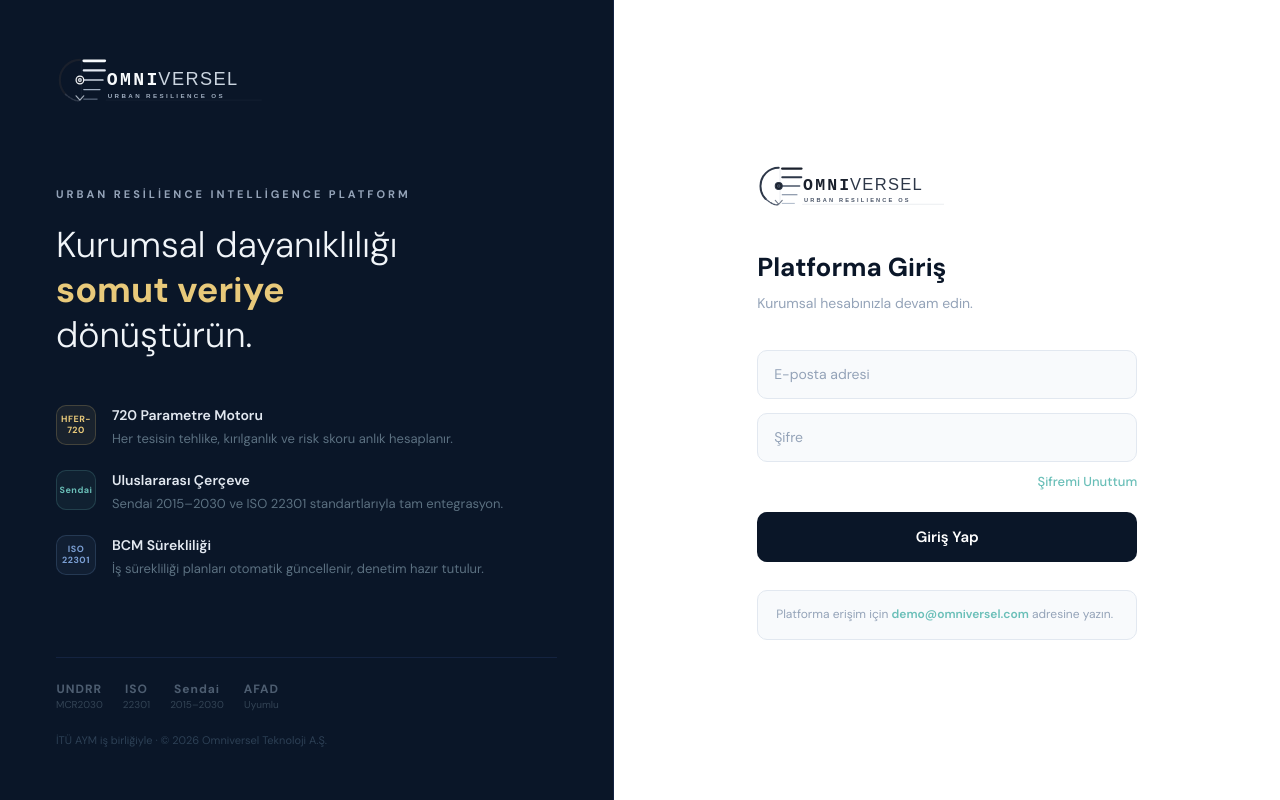
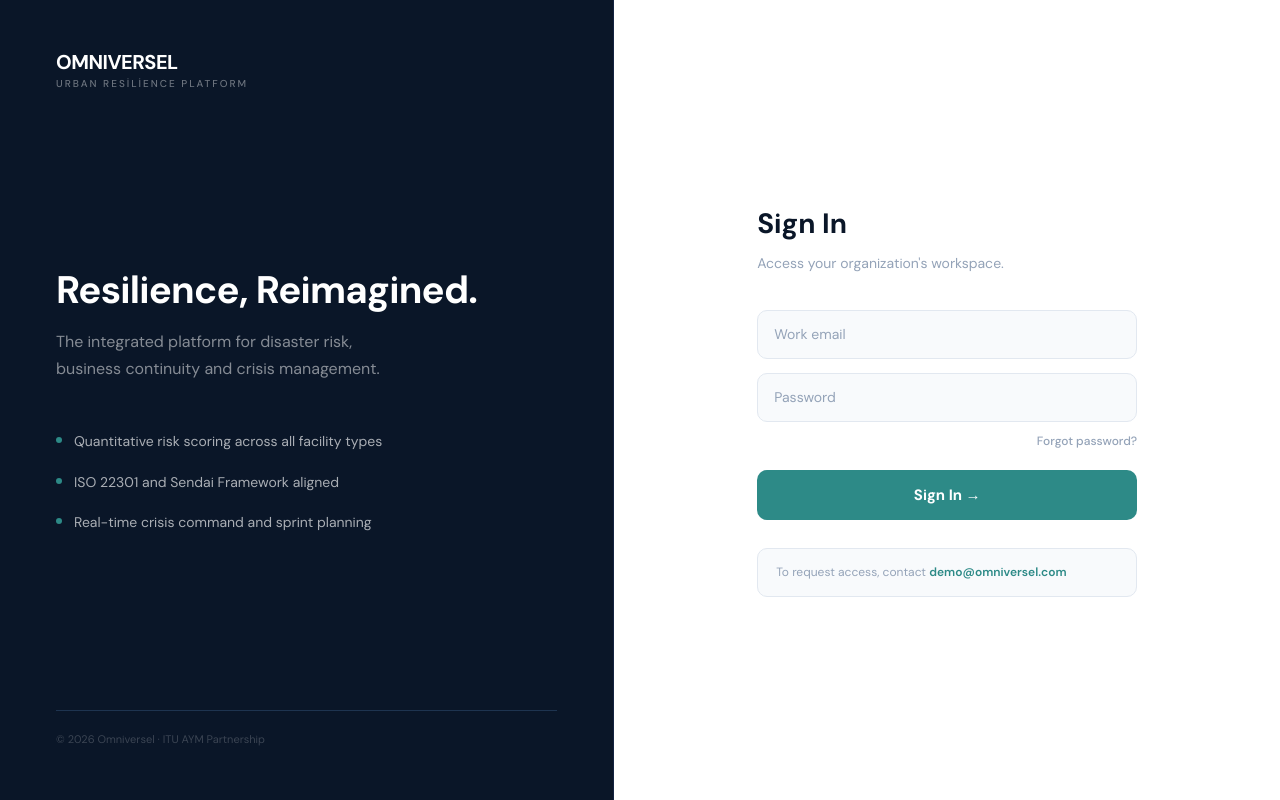
Before and after one commit to resiliagroup/resilia-platform, a Next.js app: page /login in a window 1280 px wide. Built offline with nearby package versions, Linux system fonts and the light colour scheme.

Commit message:
refactor: login sayfası İngilizce enterprise

```diff
--- a/src/app/(auth)/login/page.tsx
+++ b/src/app/(auth)/login/page.tsx
@@ -2,48 +2,27 @@
 import { useState } from 'react'
 import { useRouter } from 'next/navigation'
 import { oturumAc, rolHedefi } from '@/lib/auth'
-import OmniverselLogo from '@/components/OmniverselLogo'
 
 const N = '#0A1628'
-const G = '#E8C97A'
-const T = '#6ABFB8'
-
-function StandardLogos() {
-  const logos = [
-    { name: 'UNDRR', sub: 'MCR2030' },
-    { name: 'ISO', sub: '22301' },
-    { name: 'Sendai', sub: '2015–2030' },
-    { name: 'AFAD', sub: 'Uyumlu' },
-  ]
-  return (
-    <div style={{ display: 'flex', gap: 20, alignItems: 'center', flexWrap: 'wrap' }}>
-      {logos.map(l => (
-        <div key={l.name} style={{ textAlign: 'center', opacity: 0.5 }}>
-          <div style={{ fontSize: 12, fontWeight: 700, color: '#8FA3B8', letterSpacing: 1, lineHeight: 1.2 }}>{l.name}</div>
-          <div style={{ fontSize: 10, color: '#5B7080' }}>{l.sub}</div>
-        </div>
-      ))}
-    </div>
-  )
-}
+const T = '#2D8A87'
 
 export default function LoginPage() {
   const router = useRouter()
-  const [email, setEmail]           = useState('')
-  const [sifre, setSifre]           = useState('')
-  const [hata,  setHata]            = useState('')
-  const [yukleniyor, setYukleniyor] = useState(false)
+  const [email, setEmail]       = useState('')
+  const [password, setPassword] = useState('')
+  const [error, setError]       = useState('')
+  const [loading, setLoading]   = useState(false)
 
-  const girisYap = (e: React.FormEvent) => {
+  const handleSubmit = (e: React.FormEvent) => {
     e.preventDefault()
-    setYukleniyor(true)
-    setHata('')
+    setLoading(true)
+    setError('')
     try {
-      const kullanici = oturumAc(email, sifre)
-      router.push(rolHedefi(kullanici.rol, kullanici.tenant))
+      const user = oturumAc(email, password)
+      router.push(rolHedefi(user.rol, user.tenant))
     } catch {
-      setHata('E-posta veya şifre hatalı.')
-      setYukleniyor(false)
+      setError('Incorrect email or password.')
+      setLoading(false)
     }
   }
 
@@ -58,11 +37,11 @@ export default function LoginPage() {
              outline:none;transition:border-color .18s,box-shadow .18s}
         .inp::placeholder{color:#94A3B8}
         .inp:focus{border-color:${T};box-shadow:0 0 0 3px ${T}22}
-        .btn-login{width:100%;background:${N};color:#fff;font-weight:600;font-size:15px;
+        .btn-login{width:100%;background:${T};color:#fff;font-weight:700;font-size:15px;
                    padding:14px;border-radius:10px;border:none;cursor:pointer;
-                   font-family:'DM Sans',sans-serif;transition:background .18s,transform .1s}
-        .btn-login:hover:not(:disabled){background:#142340;transform:translateY(-1px)}
-        .btn-login:disabled{opacity:0.6;cursor:not-allowed}
+                   font-family:'DM Sans',sans-serif;transition:opacity .18s}
+        .btn-login:hover:not(:disabled){opacity:0.88}
+        .btn-login:disabled{opacity:0.55;cursor:not-allowed}
         .left-panel{display:flex}
         @media(max-width:768px){
           .left-panel{display:none!important}
@@ -70,115 +49,105 @@ export default function LoginPage() {
         }
       `}</style>
 
-      <div style={{ minHeight: '100vh', display: 'flex' }}>
+      <div style={{ minHeight:'100vh', display:'flex' }}>
 
-        {/* LEFT: Navy panel — masaüstünde görünür */}
+        {/* LEFT: Navy panel */}
         <div className="left-panel" style={{
-          width: '48%', minHeight: '100vh', background: N,
-          flexDirection: 'column', justifyContent: 'space-between',
-          padding: '52px 56px', borderRight: '1px solid #142340',
+          width:'48%', minHeight:'100vh', background:N,
+          flexDirection:'column', justifyContent:'space-between',
+          padding:'52px 56px', borderRight:'1px solid #142340',
         }}>
+          {/* Logo */}
           <div>
-            <OmniverselLogo width={220} height={56} variant="contrast" />
+            <div style={{ display:'flex', flexDirection:'column' }}>
+              <span style={{ fontSize:20, fontWeight:800, color:'#fff', letterSpacing:-0.5, lineHeight:1 }}>OMNIVERSEL</span>
+              <span style={{ fontSize:10, fontWeight:500, color:'rgba(255,255,255,0.4)', letterSpacing:2, textTransform:'uppercase', marginTop:4 }}>Urban Resilience Platform</span>
+            </div>
           </div>
 
+          {/* Tagline + features */}
           <div>
-            <p style={{ color: '#94A3B8', fontSize: 11, fontWeight: 700, letterSpacing: 3,
-                        textTransform: 'uppercase', marginBottom: 20 }}>
-              Urban Resilience Intelligence Platform
+            <h2 style={{ color:'#fff', fontSize:'clamp(28px,3vw,40px)', fontWeight:800,
+              lineHeight:1.15, marginBottom:16, letterSpacing:'-0.02em' }}>
+              Resilience, Reimagined.
+            </h2>
+            <p style={{ color:'rgba(255,255,255,0.5)', fontSize:16, lineHeight:1.7, marginBottom:48, maxWidth:360 }}>
+              The integrated platform for disaster risk, business continuity and crisis management.
             </p>
-            <h2 style={{ color: '#F1F5F9', fontSize: 36, fontWeight: 300, lineHeight: 1.25, marginBottom: 48 }}>
-              Kurumsal dayanıklılığı<br/>
-              <span style={{ color: G, fontWeight: 700 }}>somut veriye</span><br/>
-              dönüştürün.
-            </h2>
 
-            <div style={{ display: 'flex', flexDirection: 'column', gap: 20 }}>
+            <div style={{ display:'flex', flexDirection:'column', gap:18 }}>
               {[
-                { kod: 'HFER-720',     baslik: '720 Parametre Motoru',  aciklama: 'Her tesisin tehlike, kırılganlık ve risk skoru anlık hesaplanır.',                    renk: G },
-                { kod: 'Sendai',       baslik: 'Uluslararası Çerçeve', aciklama: 'Sendai 2015–2030 ve ISO 22301 standartlarıyla tam entegrasyon.',                       renk: T },
-                { kod: 'ISO 22301',    baslik: 'BCM Sürekliliği',       aciklama: 'İş sürekliliği planları otomatik güncellenir, denetim hazır tutulur.',                renk: '#7B9FD4' },
-              ].map(b => (
-                <div key={b.kod} style={{ display: 'flex', gap: 16, alignItems: 'flex-start' }}>
-                  <div style={{ width: 40, height: 40, borderRadius: 10, border: `1px solid ${b.renk}33`,
-                                background: `${b.renk}11`, display: 'flex', alignItems: 'center',
-                                justifyContent: 'center', flexShrink: 0 }}>
-                    <span style={{ fontSize: 9, fontWeight: 800, color: b.renk, letterSpacing: 0.5, textAlign: 'center', lineHeight: 1.2 }}>
-                      {b.kod}
-                    </span>
-                  </div>
-                  <div>
-                    <div style={{ color: '#E2E8F0', fontSize: 14, fontWeight: 600, marginBottom: 3 }}>{b.baslik}</div>
-                    <div style={{ color: '#5B7080', fontSize: 13, lineHeight: 1.6 }}>{b.aciklama}</div>
-                  </div>
+                'Quantitative risk scoring across all facility types',
+                'ISO 22301 and Sendai Framework aligned',
+                'Real-time crisis command and sprint planning',
+              ].map(item => (
+                <div key={item} style={{ display:'flex', alignItems:'flex-start', gap:12 }}>
+                  <div style={{ width:6, height:6, borderRadius:'50%', background:T,
+                    flexShrink:0, marginTop:7 }} />
+                  <span style={{ color:'rgba(255,255,255,0.65)', fontSize:14, lineHeight:1.6 }}>{item}</span>
                 </div>
               ))}
             </div>
           </div>
 
+          {/* Footer */}
           <div>
-            <div style={{ height: 1, background: '#142340', marginBottom: 24 }}/>
-            <StandardLogos/>
-            <p style={{ color: '#2D4055', fontSize: 11, marginTop: 20 }}>
-              İTÜ AYM iş birliğiyle · © {new Date().getFullYear()} Omniversel Teknoloji A.Ş.
+            <div style={{ height:1, background:'#1E3450', marginBottom:20 }} />
+            <p style={{ color:'rgba(255,255,255,0.2)', fontSize:11 }}>
+              © 2026 Omniversel · ITU AYM Partnership
             </p>
           </div>
         </div>
 
         {/* RIGHT: Login form */}
         <div className="right-panel" style={{
-          flex: 1, display: 'flex', alignItems: 'center', justifyContent: 'center',
-          background: '#FFFFFF', padding: '48px 32px',
+          flex:1, display:'flex', alignItems:'center', justifyContent:'center',
+          background:'#FFFFFF', padding:'48px 32px',
         }}>
-          <div style={{ width: '100%', maxWidth: 380 }}>
+          <div style={{ width:'100%', maxWidth:380 }}>
 
-            {/* Mobilde logo göster */}
-            <div style={{ marginBottom: 36 }}>
-              <OmniverselLogo width={200} height={52} light />
-            </div>
-
-            <h1 style={{ color: N, fontSize: 26, fontWeight: 700, marginBottom: 6 }}>
-              Platforma Giriş
+            <h1 style={{ color:N, fontSize:28, fontWeight:700, marginBottom:8 }}>
+              Sign In
             </h1>
-            <p style={{ color: '#94A3B8', fontSize: 14, marginBottom: 36 }}>
-              Kurumsal hesabınızla devam edin.
+            <p style={{ color:'#94A3B8', fontSize:14, marginBottom:36 }}>
+              Access your organization&apos;s workspace.
             </p>
 
-            <form onSubmit={girisYap} style={{ display: 'flex', flexDirection: 'column', gap: 14 }}>
-              <input className="inp" type="email" placeholder="E-posta adresi"
-                     value={email} onChange={e => setEmail(e.target.value)}
-                     required autoComplete="email"/>
-              <input className="inp" type="password" placeholder="Şifre"
-                     value={sifre} onChange={e => setSifre(e.target.value)}
-                     required autoComplete="current-password"/>
+            <form onSubmit={handleSubmit} style={{ display:'flex', flexDirection:'column', gap:14 }}>
+              <input className="inp" type="email" placeholder="Work email"
+                value={email} onChange={e => setEmail(e.target.value)}
+                required autoComplete="email" />
+              <input className="inp" type="password" placeholder="Password"
+                value={password} onChange={e => setPassword(e.target.value)}
+                required autoComplete="current-password" />
 
-              {hata && (
-                <div style={{ background: '#FEF2F2', border: '1px solid #FECACA', borderRadius: 8,
-                               padding: '10px 14px', color: '#DC2626', fontSize: 13 }}>
-                  {hata}
+              {error && (
+                <div style={{ background:'#FEF2F2', border:'1px solid #FECACA', borderRadius:8,
+                  padding:'10px 14px', color:'#DC2626', fontSize:13 }}>
+                  {error}
                 </div>
               )}
 
-              <div style={{ display: 'flex', justifyContent: 'flex-end', marginTop: -4 }}>
-                <a href="#" style={{ fontSize: 13, color: T, fontWeight: 500 }}
-                   onMouseEnter={e => (e.currentTarget.style.textDecoration = 'underline')}
-                   onMouseLeave={e => (e.currentTarget.style.textDecoration = 'none')}>
-                  Şifremi Unuttum
+              <div style={{ display:'flex', justifyContent:'flex-end', marginTop:-4 }}>
+                <a href="#" style={{ fontSize:12, color:'#94A3B8', fontWeight:500 }}
+                  onMouseEnter={e => (e.currentTarget.style.color = T)}
+                  onMouseLeave={e => (e.currentTarget.style.color = '#94A3B8')}>
+                  Forgot password?
                 </a>
               </div>
 
-              <button type="submit" className="btn-login" disabled={yukleniyor} style={{ marginTop: 6 }}>
-                {yukleniyor ? 'Giriş yapılıyor…' : 'Giriş Yap'}
+              <button type="submit" className="btn-login" disabled={loading} style={{ marginTop:6 }}>
+                {loading ? 'Signing in…' : 'Sign In →'}
               </button>
             </form>
 
-            <div style={{ marginTop: 28, padding: '14px 18px', background: '#F8FAFC',
-                          border: '1px solid #E2E8F0', borderRadius: 10 }}>
-              <p style={{ fontSize: 12, color: '#94A3B8', lineHeight: 1.6 }}>
-                Platforma erişim için{' '}
-                <a href="mailto:demo@omniversel.com" style={{ color: T, fontWeight: 600 }}>
+            <div style={{ marginTop:28, padding:'14px 18px', background:'#F8FAFC',
+              border:'1px solid #E2E8F0', borderRadius:10 }}>
+              <p style={{ fontSize:12, color:'#94A3B8', lineHeight:1.6 }}>
+                To request access, contact{' '}
+                <a href="mailto:demo@omniversel.com" style={{ color:T, fontWeight:600 }}>
                   demo@omniversel.com
-                </a>{' '}adresine yazın.
+                </a>
               </p>
             </div>
 
```
